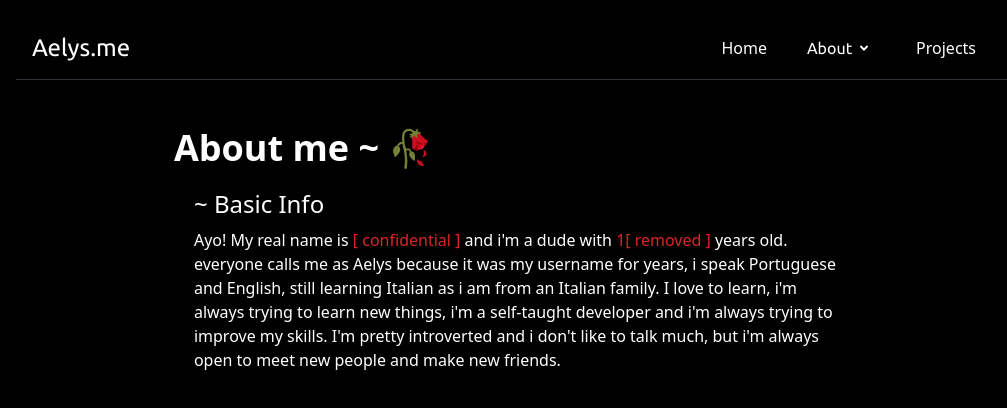
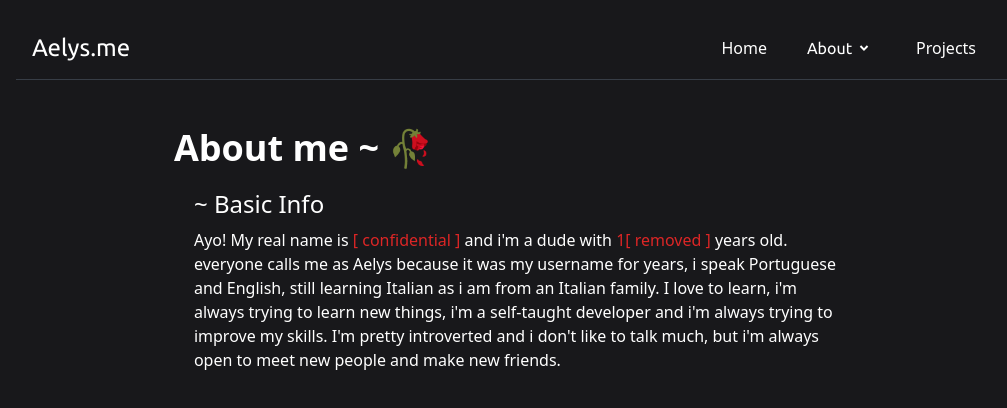
Before and after one commit to LysImbecile/aelys-portifolio, a React (Vite) app: page /about in a window 1280 px wide. Shown: the top 408 px of the page, without its empty margins (128-1135 px from the left). Built offline with nearby package versions, Linux system fonts and the light colour scheme; a web font is replaced by a local one.

Commit message:
Update styles and class names

```diff
--- a/index.html
+++ b/index.html
@@ -12,7 +12,7 @@
   </style>
 </head>
 
-<body>
+<body class="bg-zinc-900">
   <div id="root"></div>
   <script type="module" src="/src/main.tsx"></script>
 </body>
--- a/src/components/Card.tsx
+++ b/src/components/Card.tsx
@@ -14,10 +14,10 @@ export default function Card({
                 <div className="h-full border-2 border-gray-200 border-opacity-60 rounded-lg overflow-hidden">
                     <img className="lg:h-48 md:h-48 w-full object-cover object-center"
                         src={img} alt="blog" />
-                    <div className="p-6 hover:bg-indigo-700 hover:text-white transition duration-300 ease-in">
+                    <div className="p-6 hover:bg-red-700 hover:text-white transition duration-300 ease-in">
                         <h2 className="text-base font-medium text-indigo-300 mb-1">{date}</h2>
-                        <h1 className="text-2xl font-semibold mb-3">{title}</h1>
-                        <p className="leading-relaxed mb-3 line-clamp-3">{description}</p>
+                        <h1 className="text-2xl font-semibold text-white mb-3">{title}</h1>
+                        <p className="leading-relaxed text-white mb-3 line-clamp-3">{description}</p>
                         <div className="flex items-center flex-wrap ">
                             <a href={link} className="text-indigo-300 inline-flex items-center hover:text-white duration-300 cursor-pointer md:mb-2 lg:mb-0">Read More
                                 <svg className="w-4 h-4 ml-2" viewBox="0 0 24 24" stroke="currentColor" strokeWidth="2"
--- a/src/components/Navbar.tsx
+++ b/src/components/Navbar.tsx
@@ -26,7 +26,7 @@ export default function Navbar() {
 
     return (
         <>
-            <nav className="sticky top-0 z-10 pt-4 bg-black bg-cover">
+            <nav className="sticky top-0 z-10 pt-4 bg-zinc-900 bg-cover">
                 <div className="max-w-5xl mx-auto px-4">
                     <div className="flex items-center justify-between border-b border-opacity-60 border-gray-600 h-16 px-4">
                         <a href='#'>
@@ -49,7 +49,7 @@ export default function Navbar() {
                                             <div className='text-sm font-medium leading-none text-white'>Curriculum - 📖</div>
                                             <p className='line-clamp-2 text-sm leading-snug text-muted-foreground text-white'>My personal CV with full info about my person.</p>
                                         </a>
-                                        <Link to='/about'  className="block select-none space-y-1 rounded-md p-3 leading-none no-underline outline-none transition-colors hover:bg-zinc-800">
+                                        <Link to='/about' className="block select-none space-y-1 rounded-md p-3 leading-none no-underline outline-none transition-colors hover:bg-zinc-800">
                                             <div className='text-sm font-medium leading-none text-white'>Introducing myself - 🗯️</div>
                                             <p className='line-clamp-2 text-sm leading-snug text-muted-foreground text-white'>My small and direct introduction.</p>
                                         </Link>
--- a/src/pages/About.tsx
+++ b/src/pages/About.tsx
@@ -1,7 +1,7 @@
 export default function About() {
     return (
         <>
-            <div className={"relative ml-auto mr-auto max-w-[80ch] scroll-smooth p-2 bg-black"} style={{ minHeight: 'calc(100vh - 1000px)'}}>
+            <div className={"relative ml-auto mr-auto max-w-[80ch] scroll-smooth p-2 bg-zinc-900"}>
                 <div className={"p-5 pt-10 flex flex-col justify-start"}>
                     <h1 className={"text-4xl font-bold text-white"}>About me ~ 🥀</h1>
                     <section className="pl-5">
--- a/src/pages/Home.tsx
+++ b/src/pages/Home.tsx
@@ -2,10 +2,10 @@ import { PiPlanetLight } from "react-icons/pi";
 
 
 
-export default function Home () {
+export default function Home() {
 
     return (
-            <div className={"relative ml-auto mr-auto max-w-[80ch] scroll-smooth p-2 bg-black"} style={{ minHeight: 'calc(100vh - 1000px)'}}>
+        <div className={"relative ml-auto mr-auto max-w-[80ch] scroll-smooth p-2 bg-zinc-900"} style={{ minHeight: 'calc(100vh - 1000px)' }}>
 
             <main className="overflow-x-hidden px-7 py-10 flex">
                 <div className="prose prose-invert m-automb-8">
--- a/src/pages/Projects.tsx
+++ b/src/pages/Projects.tsx
@@ -4,7 +4,7 @@ import { Projs } from "../types/Projs";
 
 export default function Projects() {
     return (
-        <div className={"relative ml-auto mr-auto  scroll-smooth p-2 bg-black"} style={{ minHeight: 'calc(100vh - 1000px)' }}>
+        <div className={"relative ml-auto mr-auto  scroll-smooth p-2 bg-zinc-900"} style={{ minHeight: 'calc(100vh - 1000px)' }}>
             <section className="md:h-full flex items-center text-gray-600">
                 <div className="container px-5 py-14 mx-auto">
                     <div className="text-center mb-14">
```
Lines whose indentation alone changed are shown as unchanged.
